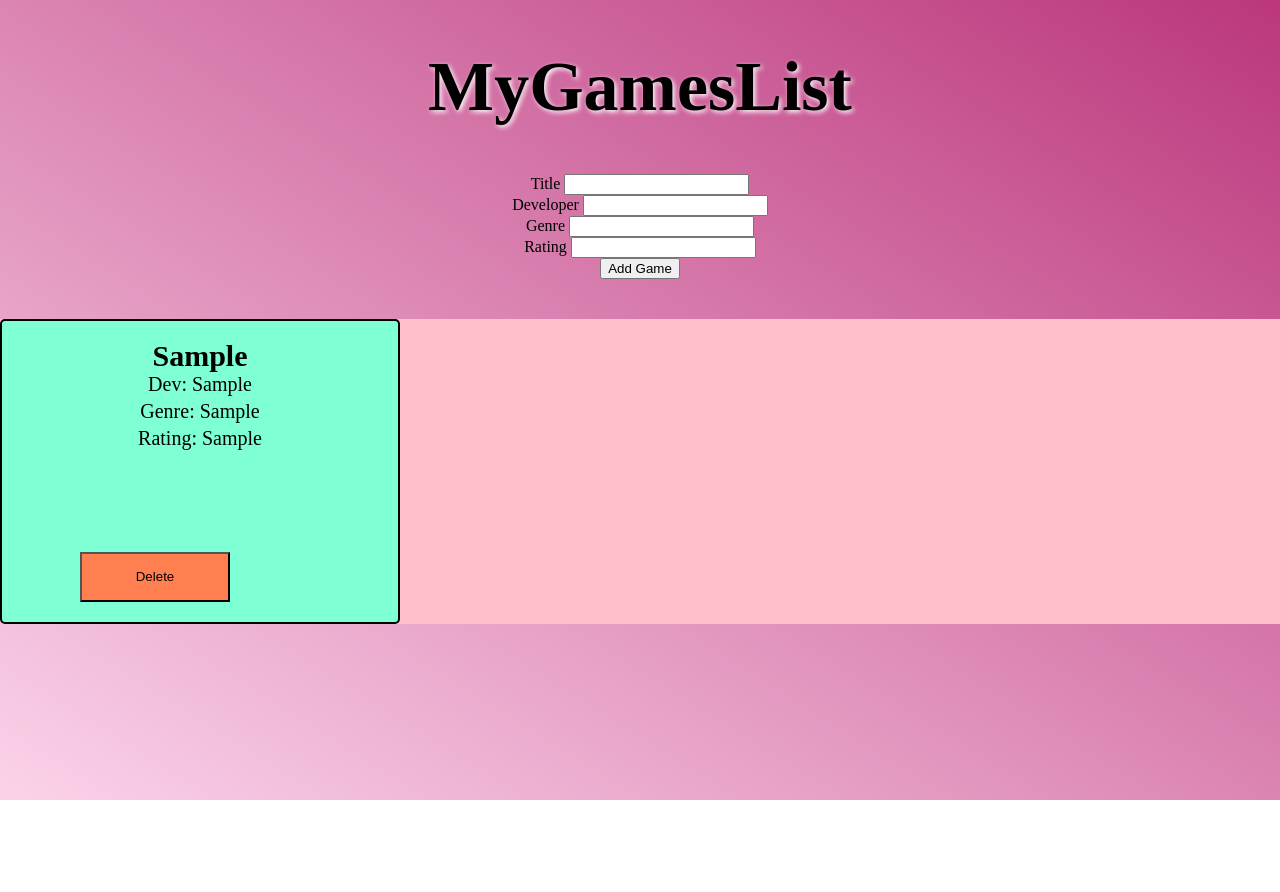
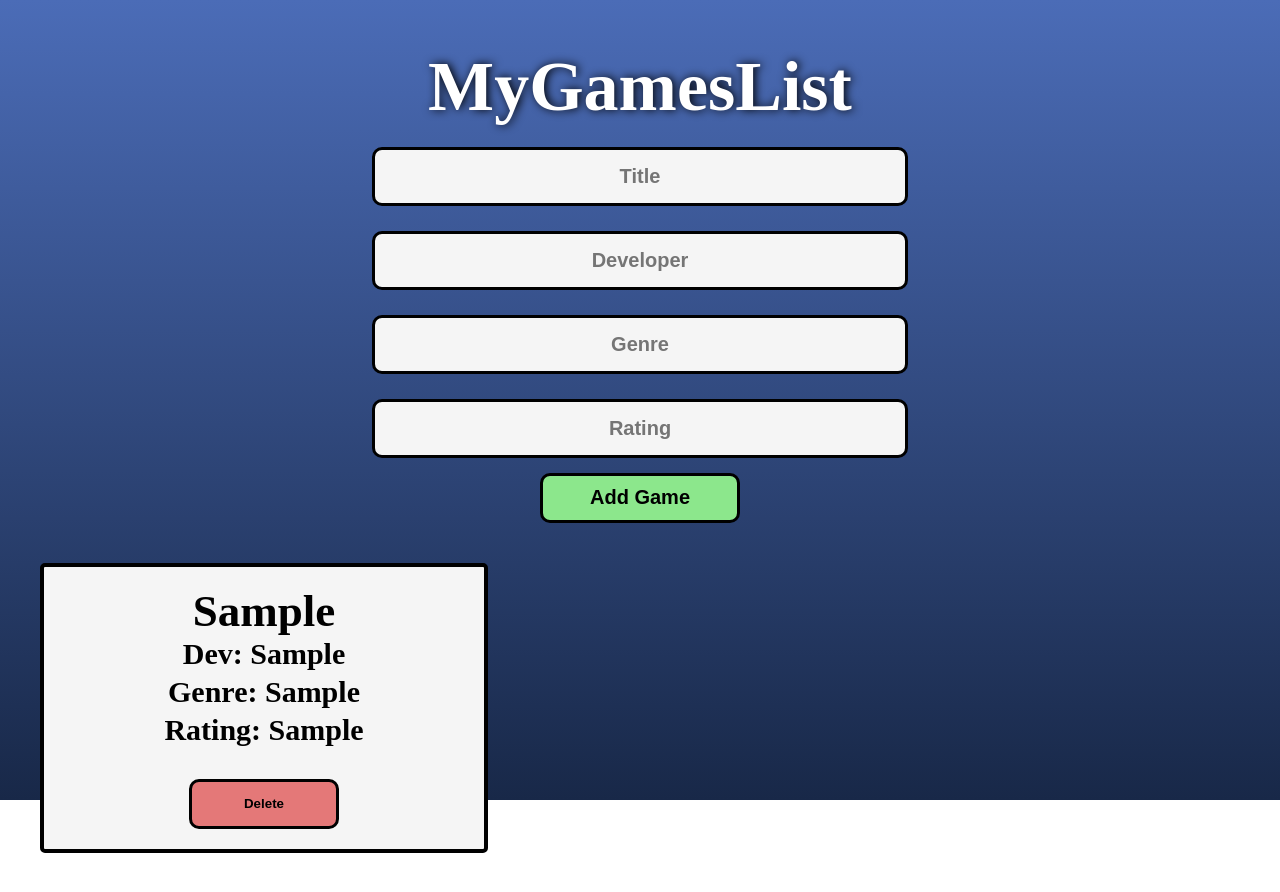
Before and after one commit to MasonTS07/MyGamesList, a plain HTML site: page index.html in a window 1280 px wide. Both pictures are taken after typing "Sample", "Sample", "Sample", "Sample" into the empty fields and a click on the button "Add Game". Before the commit the page ends 800 px from the top, so only its background shows below. Drawn offline with Linux system fonts and the light colour scheme.

Commit message:
Working Add and Remove

```diff
--- a/index.html
+++ b/index.html
@@ -10,22 +10,18 @@
         <h1>MyGamesList</h1>
         <form class="game-form">
           <div class="form-group">
-            <label for="title">Title</label>
-            <input type="text" class="title form-control">
+            <input type="text" placeholder="Title" class="title form-control">
           </div>
           <div class="form-group">
-            <label for="developer">Developer</label>
-            <input type="text" class="developer form-control">
+            <input type="text" placeholder="Developer" class="developer form-control">
           </div>
           <div class="form-group">
-            <label for="genre">Genre</label>
-            <input type="text" class="genre form-control">
+            <input type="text" placeholder="Genre" class="genre form-control">
           </div>
           <div class="form-group">
-            <label for="rating">Rating</label>
-            <input type="text" class="rating form-control">
+            <input type="text" placeholder="Rating" class="rating form-control">
           </div>
-          <button type="submit" class="btn btn-primary btn-block">Add Game</button>
+          <button type="submit" class="btn">Add Game</button>
         </form>
         <div class="game-list-container"></div>
     </div>
--- a/jsfile.js
+++ b/jsfile.js
@@ -1,19 +1,6 @@
 const gameListContainer = document.querySelector('.game-list-container');
 
-let myGameList = [
-    {
-        title: 'World of Warcraft',
-        developer: 'Blizzard',
-        genre: 'MMO',
-        rating: '10'
-    },
-    {
-        title: 'League of Legends',
-        developer: 'Riot Games',
-        genre: 'MOBA',
-        rating: '10'
-    }
-];
+let myGameList = [];
 
 class Game {
     constructor(title, developer, genre, rating) {
@@ -23,6 +10,7 @@ class Game {
         this.rating = rating
     }
 }
+
 
 function addGameToList(game) {
   const div = document.createElement('div');
@@ -35,14 +23,11 @@ function addGameToList(game) {
   div.classList.add('gameinfo');
   removeBtn.classList.add('removeBtn');
 
-
   title.textContent = game.title;
   developer.textContent = `Dev: ${game.developer}`;
   genre.textContent = `Genre: ${game.genre}`;
   rating.textContent = `Rating: ${game.rating}`;
   removeBtn.textContent = 'Delete';
-
-
 
   gameListContainer.appendChild(div);
   div.appendChild(title);
@@ -50,10 +35,9 @@ function addGameToList(game) {
   div.appendChild(genre);
   div.appendChild(rating);
   div.appendChild(removeBtn);
-  const gameInfo = document.querySelectorAll('.gameinfo')
-
 
 }
+
 
 function clearForm() {
   document.querySelector('.title').value = '';
@@ -62,20 +46,31 @@ function clearForm() {
   document.querySelector('.rating').value = '';
 }
 
+
+function deleteGame(el) {
+  if(el.classList.contains('removeBtn')) {
+    el.parentElement.remove();
+  }
+}
+
+
 document.querySelector('.game-form').addEventListener('submit', (e) => {
-
   e.preventDefault();
   const title = document.querySelector('.title').value;
   const developer = document.querySelector('.developer').value;
   const genre = document.querySelector('.genre').value;
   const rating = document.querySelector('.rating').value;
 
-  const game = new Game(title, developer, genre, rating);
+  if(title === '' || developer === '' || genre === '' || rating === '') {
+    alert('Please Fill in the Fields Below.');
+  }
+  else {
+    const game = new Game(title, developer, genre, rating);
+    addGameToList(game);
+    clearForm();
+  }
+})
 
-  addGameToList(game);
-  clearForm();
-
-
-
-
+document.querySelector('.game-list-container').addEventListener('click', (e) => {
+  deleteGame(e.target)
 })
--- a/styles.css
+++ b/styles.css
@@ -1,5 +1,5 @@
 body {
-    background: linear-gradient(to top right, #fbd3e9, #bb377d);
+    background: linear-gradient(to bottom, #4b6cb7, #182848);
     height: 100%;
     margin: 0;
     background-repeat: no-repeat;
@@ -15,9 +15,9 @@ body {
 h1 {
     text-align: center;
     font-size: 70px;
-    color: black;
-    text-shadow: 2px 2px 5px white;
-
+    color: white;
+    margin-bottom: 10px;
+    text-shadow: black 2px 0 10px;
 }
 
 h2, h3, h4 {
@@ -32,27 +32,62 @@ p {
     display: grid;
     grid-template-columns: repeat(3, 1fr);
     grid-gap: 40px;
-    margin-top: 40px;
-    background-color: pink;
+    background-color: transparent;
+    margin: 40px;
 }
 
 .gameinfo {
     display: flex;
+    width: 400px;
     flex-direction: column;
     padding: 20px;
-    border: 2px solid black;
+    border: 4px solid black;
     border-radius: 5px;
-    background-color: aquamarine;
+    background-color: whitesmoke;
     text-align: center;
+    font-size: 30px;
+    font-weight: bolder;
+    align-items: center;
+}
+
+.btn {
+    width: 200px;
+    height: 50px;
+    border: 3px solid black;
+    background-color: rgb(140, 231, 140);
+    font-weight: bolder;
     font-size: 20px;
+    border-radius: 10px;
+}
+
+.btn:hover {
+    transform: scale(1.2);
+}
+
+.form-control {
+    margin-top: 10px;
+    padding: 15px;
+    font-weight: bolder;
+    font-size: 20px;
+    text-align: center;
+    border: 3px solid rgb(0, 0, 0);
+    border-radius: 10px;
+    background-color: whitesmoke;
+}
+
+input {
+    margin: 15px;
+    width: 500px;
 }
 
 .removeBtn {
-    background-color: coral;
-    margin-top: 100px;
+    background-color: rgb(228, 120, 120);
+    margin-top: 30px;
     width: 150px;
     height: 50px;
-    margin-left: 58px;
+    font-weight: bolder;
+    border-radius: 10px;
+    border: 3px solid black;
 }
 
 .removeBtn:hover {
```
Also changed, not shown: images/MyGamesListSS.png (added), 1 other file.
